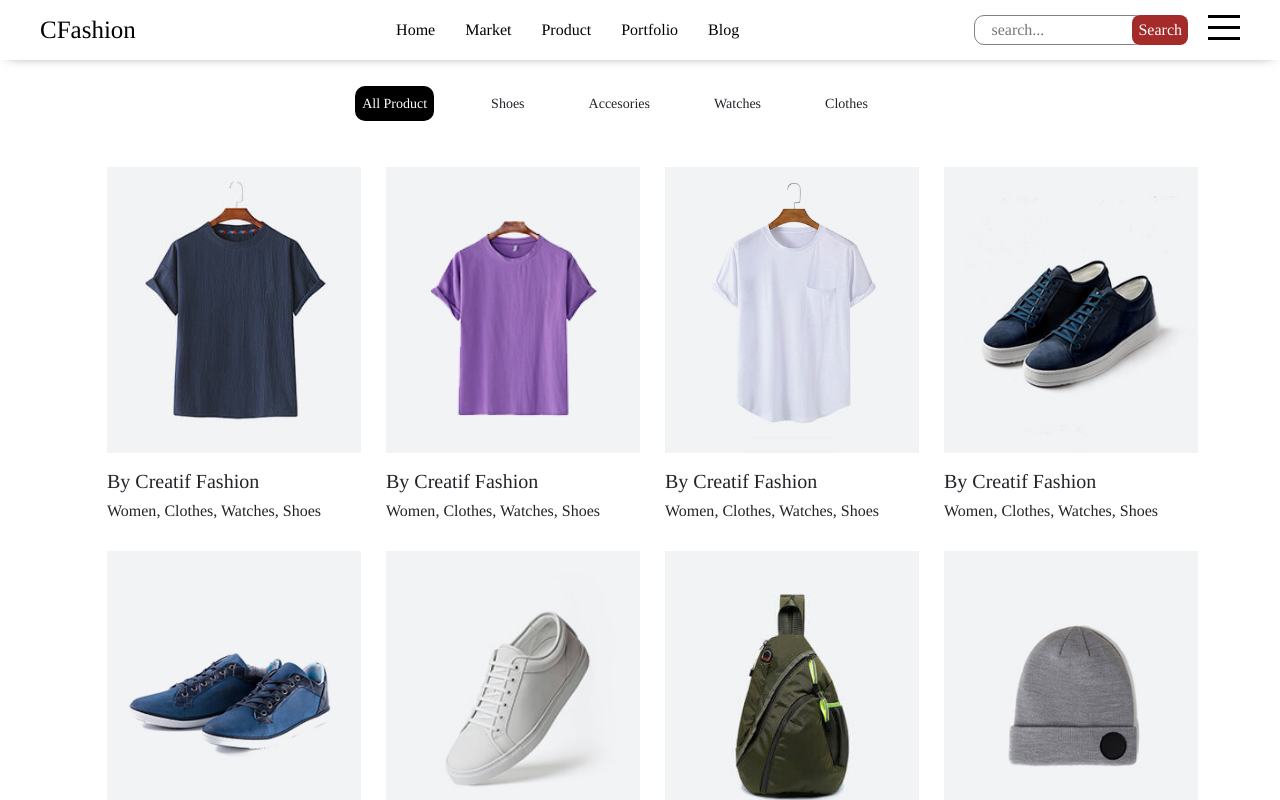
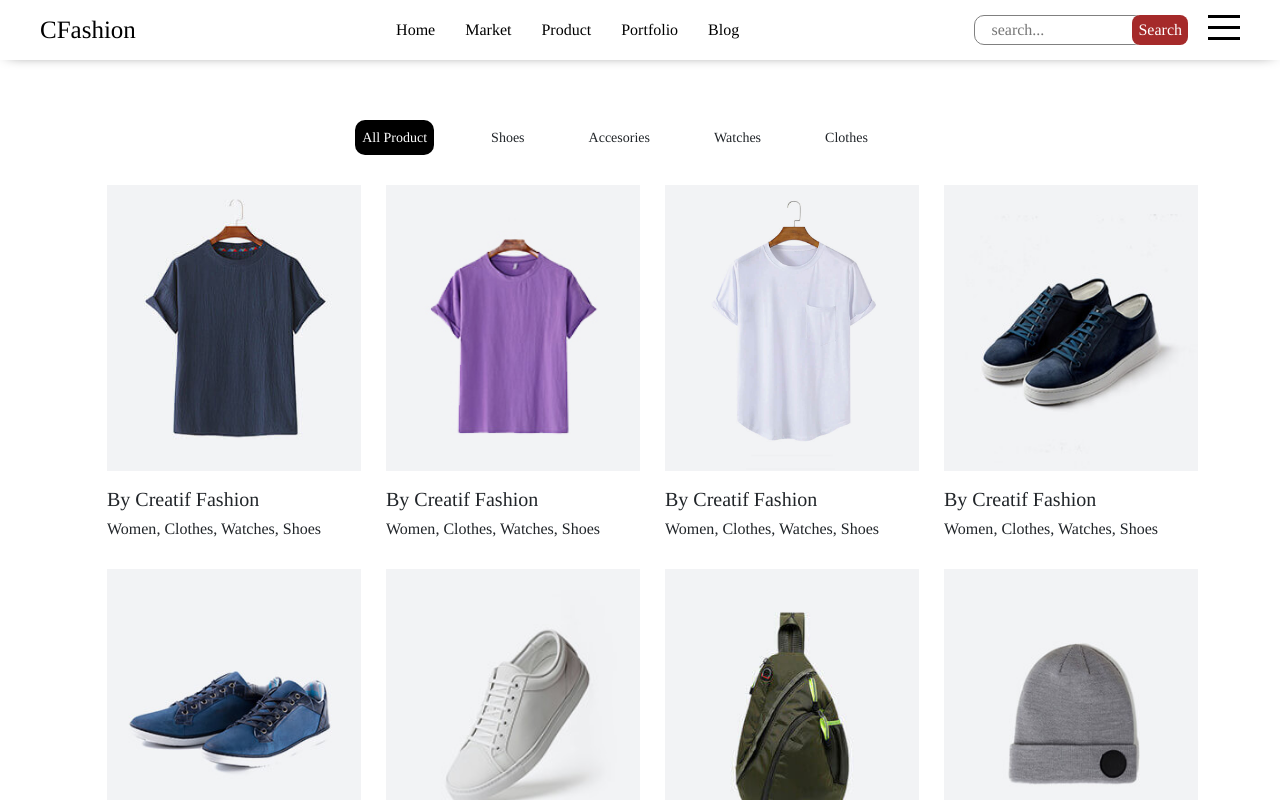
Before and after one commit to Chndrafajar/react-Ecommerce.github.io, a React (Create React App) app: page /portfolio in a window 1280 px wide. Shown: the top 800 px of the page. Built offline with nearby package versions, Linux system fonts and the light colour scheme.

Commit message:
update-mt

```diff
--- a/src/App.css
+++ b/src/App.css
@@ -56,6 +56,10 @@ html {
   color: #f2b827;
 }
 
+.pages {
+  margin-top: 50px;
+}
+
 /* responsif */
 
 @media (max-width: 468px) {
--- a/src/components/Pages/Home/Home.js
+++ b/src/components/Pages/Home/Home.js
@@ -1,8 +1,11 @@
 import "./home.css";
 import { Container, Carousel } from "react-bootstrap";
 import Footer from "../../Footer/Footer";
+import { useState } from "react";
 
 export default function Home() {
+  const [loading, setLoading] = useState(false);
+
   return (
     <>
       {/* Component home 1 */}
--- a/src/components/Pages/PortFolio/PortFolio.js
+++ b/src/components/Pages/PortFolio/PortFolio.js
@@ -57,7 +57,7 @@ export default function PortFolio() {
   return (
     <>
       <div>
-        <Container className="py-3">
+        <Container className="py-3s">
           <div className="portfolioList">
             <ul>
               {list.map((item) => (
```
